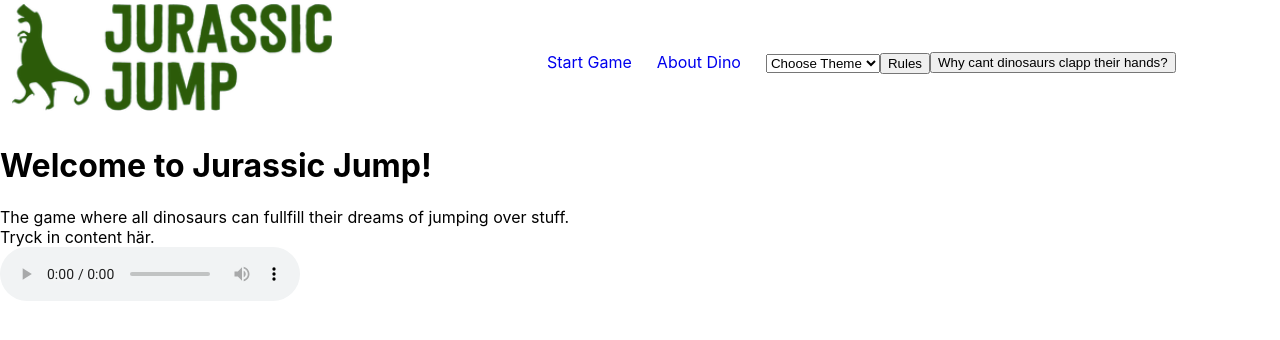
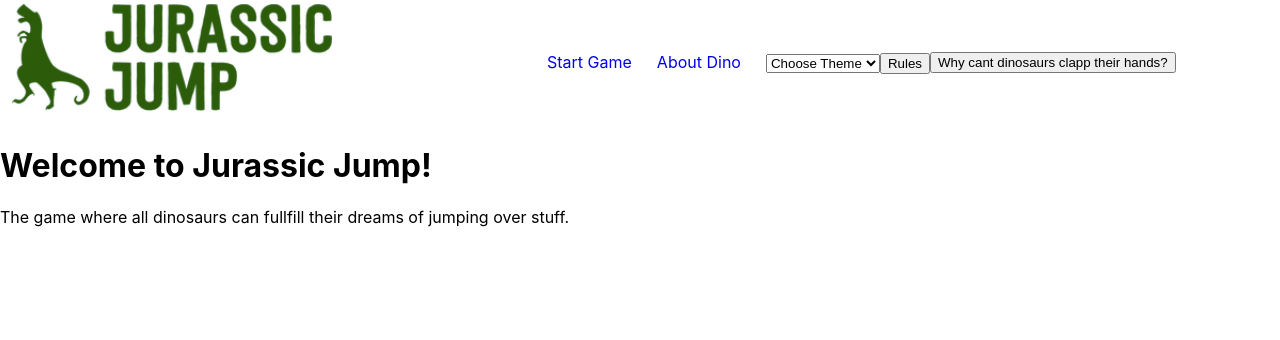
Before and after one commit to sara-oscarsson/project-jurassic-run, a React (Create React App) app: page / in a window 1280 px wide. Shown: the top 340 px of the page. Built offline with nearby package versions, Linux system fonts and the light colour scheme.

Commit message:
Ljudkontroll, dold, ljud funkar ej

```diff
--- a/src/components/mediaComponent.tsx
+++ b/src/components/mediaComponent.tsx
@@ -1,6 +1,7 @@
 import React from 'react'
+import { Script } from 'vm'
 
-const themeSong = require('../assets/themeSong.mp3')
+require('./../assets/themeSong.mp3')
 
 export const MediaComponent = () => {
 
@@ -8,14 +9,8 @@ export const MediaComponent = () => {
 
     return (
         <>
-
-        {/* <iframe width="560" height="315" src="https://www.youtube.com/embed/zHalXjs0cDA" title="YouTube player" frameBorder="0" allow="accelerometer; autoplay; clipboard-write; encrypted-media; gyroscope;" allowFullScreen></iframe> */}
-            <div>
-                Tryck in content här.
-            </div>
-            <audio autoPlay loop controls>
-                <source src= {themeSong} type="audio/mp3"/>
-                Your browser does not support the audio element.
+            <audio>
+                <source src= './../assets/themeSong.mp3' type="audio/mp3"></source>
             </audio>
         </>
     )
```
